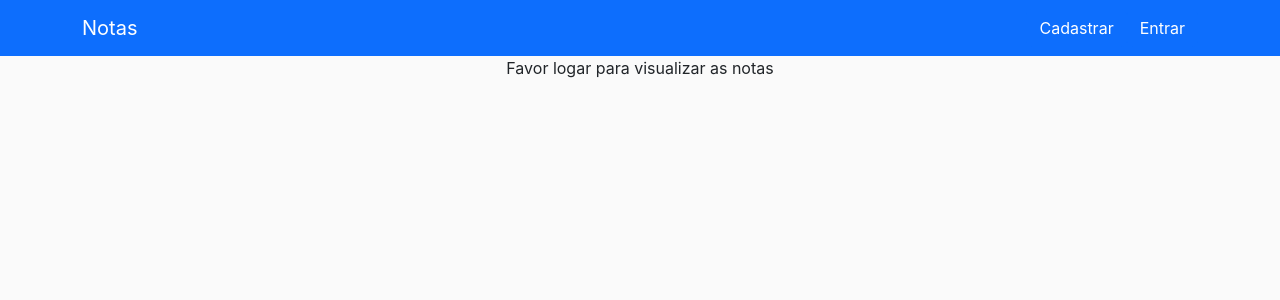
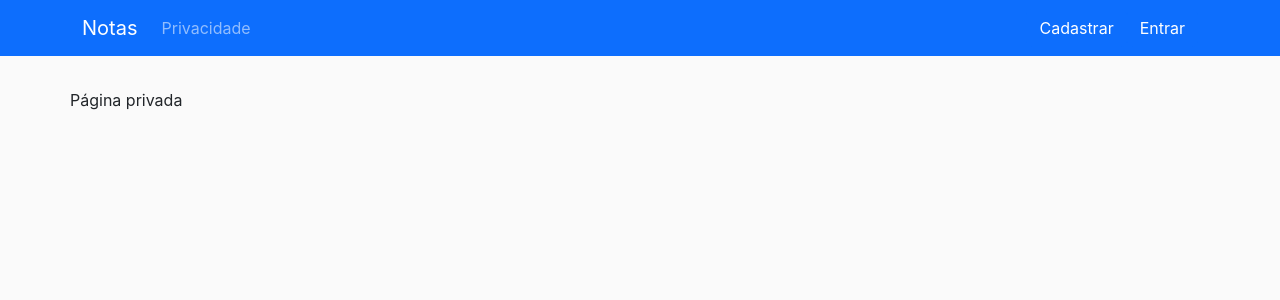
Before and after one commit to ricopomps/AppointmentManagerWEB, a React (Create React App) app: page /privacy in a window 1280 px wide. Shown: the top 300 px of the page. Built offline with nearby package versions, Linux system fonts and the light colour scheme; no server answers.

Commit message:
Feat: Routing with react router dom

```diff
--- a/package.json
+++ b/package.json
@@ -17,6 +17,7 @@
     "react-dom": "^18.2.0",
     "react-hook-form": "^7.44.3",
     "react-icons": "^4.9.0",
+    "react-router-dom": "^6.12.1",
     "react-scripts": "5.0.1",
     "typescript": "^4.9.5",
     "web-vitals": "^2.1.4"
--- a/src/App.tsx
+++ b/src/App.tsx
@@ -1,14 +1,15 @@
-import { Container } from "react-bootstrap";
+import { useEffect, useState } from "react";
 import NavBar from "./components/NavBar/NavBar";
 import SignUpModal from "./components/SignUpModal";
 import LoginModal from "./components/loginModal";
-import styles from "./styles/NotesPage.module.css";
-import { useEffect, useState } from "react";
 import { User } from "./models/user";
 import * as NotesApi from "./network/notes_api";
-import NotesPageLoggedInView from "./components/NotesPageLoggedInView";
-import NotesPageLoggedOutView from "./components/NotesPageLoggedOutView";
-
+import { BrowserRouter, Route, Routes } from "react-router-dom";
+import { Container } from "react-bootstrap";
+import NotesPage from "./pages/NotesPages";
+import PrivacyPage from "./pages/PrivacyPage";
+import NotFoundPage from "./pages/NotFoundPage";
+import styles from "./styles/App.module.css";
 function App() {
   const [loggedInUser, setLoggedInUser] = useState<User | null>(null);
 
@@ -24,8 +25,10 @@ function App() {
         console.error(error);
       }
     }
+    fetchLoggedInUser();
   }, []);
   return (
+    <BrowserRouter>
       <div>
         <NavBar
           loggedInUser={loggedInUser}
@@ -33,8 +36,16 @@ function App() {
           onSignUpClicked={() => setShowSignUpModal(true)}
           onLogoutSuccessful={() => setLoggedInUser(null)}
         />
-      <Container className={styles.notesPage}>
-        {loggedInUser ? <NotesPageLoggedInView /> : <NotesPageLoggedOutView />}
+        <Container className={styles.pageContainer}>
+          <Routes>
+            <Route
+              path="/"
+              element={<NotesPage loggedInUser={loggedInUser} />}
+            />
+            <Route path="/privacy" element={<PrivacyPage />} />
+            <Route path="/*" element={<NotFoundPage />} />
+          </Routes>
+        </Container>
         {showSignUpModal && (
           <SignUpModal
             onDismiss={() => setShowSignUpModal(false)}
@@ -53,8 +64,8 @@ function App() {
             }}
           />
         )}
-      </Container>
       </div>
+    </BrowserRouter>
   );
 }
 
--- a/src/components/NavBar/NavBar.tsx
+++ b/src/components/NavBar/NavBar.tsx
@@ -2,6 +2,7 @@ import { Container, Nav, Navbar } from "react-bootstrap";
 import { User } from "../../models/user";
 import NavBarLoggedInView from "./NavBarLoggedInView";
 import NavBarLoggedOutView from "./NavBarLoggedOutView";
+import { Link } from "react-router-dom";
 
 interface NavBarProps {
   loggedInUser: User | null;
@@ -18,9 +19,16 @@ const NavBar = ({
   return (
     <Navbar bg="primary" variant="dark" expand="sm" sticky="top">
       <Container>
-        <Navbar.Brand>Notas</Navbar.Brand>
+        <Navbar.Brand as={Link} to="/">
+          Notas
+        </Navbar.Brand>
         <Navbar.Toggle aria-controls="main-navbar" />
         <Navbar.Collapse id="main-navbar">
+          <Nav>
+            <Nav.Link as={Link} to="/privacy">
+              Privacidade
+            </Nav.Link>
+          </Nav>
           <Nav className="ms-auto">
             {loggedInUser ? (
               <NavBarLoggedInView
--- a/src/components/NotesPageLoggedInView.tsx
+++ b/src/components/NotesPageLoggedInView.tsx
@@ -42,7 +42,7 @@ const NotesPageLoggedInView = () => {
   }
 
   const notesGrid = (
-    <Row xs={1} md={2} xl={3} className={`g-4 ${styles.noteGrid}`}>
+    <Row xs={1} md={2} xl={3} className={`g-4 ${styles.notesGrid}`}>
       {notes.map((note) => (
         <Col key={note._id}>
           <Note
--- /dev/null
+++ b/src/pages/NotFoundPage.tsx
@@ -0,0 +1,9 @@
+const NotFoundPage = () => {
+  return (
+    <div>
+      <p>Page not found</p>
+    </div>
+  );
+};
+
+export default NotFoundPage;
--- /dev/null
+++ b/src/pages/NotesPages.tsx
@@ -0,0 +1,19 @@
+import { Container } from "react-bootstrap";
+import NotesPageLoggedInView from "../components/NotesPageLoggedInView";
+import NotesPageLoggedOutView from "../components/NotesPageLoggedOutView";
+import styles from "../styles/NotesPage.module.css";
+import { User } from "../models/user";
+
+interface NotesPageProps {
+  loggedInUser: User | null;
+}
+
+const NotesPage = ({ loggedInUser }: NotesPageProps) => {
+  return (
+    <Container className={styles.notesPage}>
+      {loggedInUser ? <NotesPageLoggedInView /> : <NotesPageLoggedOutView />}
+    </Container>
+  );
+};
+
+export default NotesPage;
--- /dev/null
+++ b/src/pages/PrivacyPage.tsx
@@ -0,0 +1,9 @@
+const PrivacyPage = () => {
+  return (
+    <div>
+      <p>Página privada</p>
+    </div>
+  );
+};
+
+export default PrivacyPage;
--- /dev/null
+++ b/src/styles/App.module.css
@@ -0,0 +1,3 @@
+.pageContainer {
+  padding: 32px 0px;
+}
```
Also changed, not shown: 1 other file (tests, documents, lock files or other folders). Lines whose indentation alone changed are shown as unchanged.
